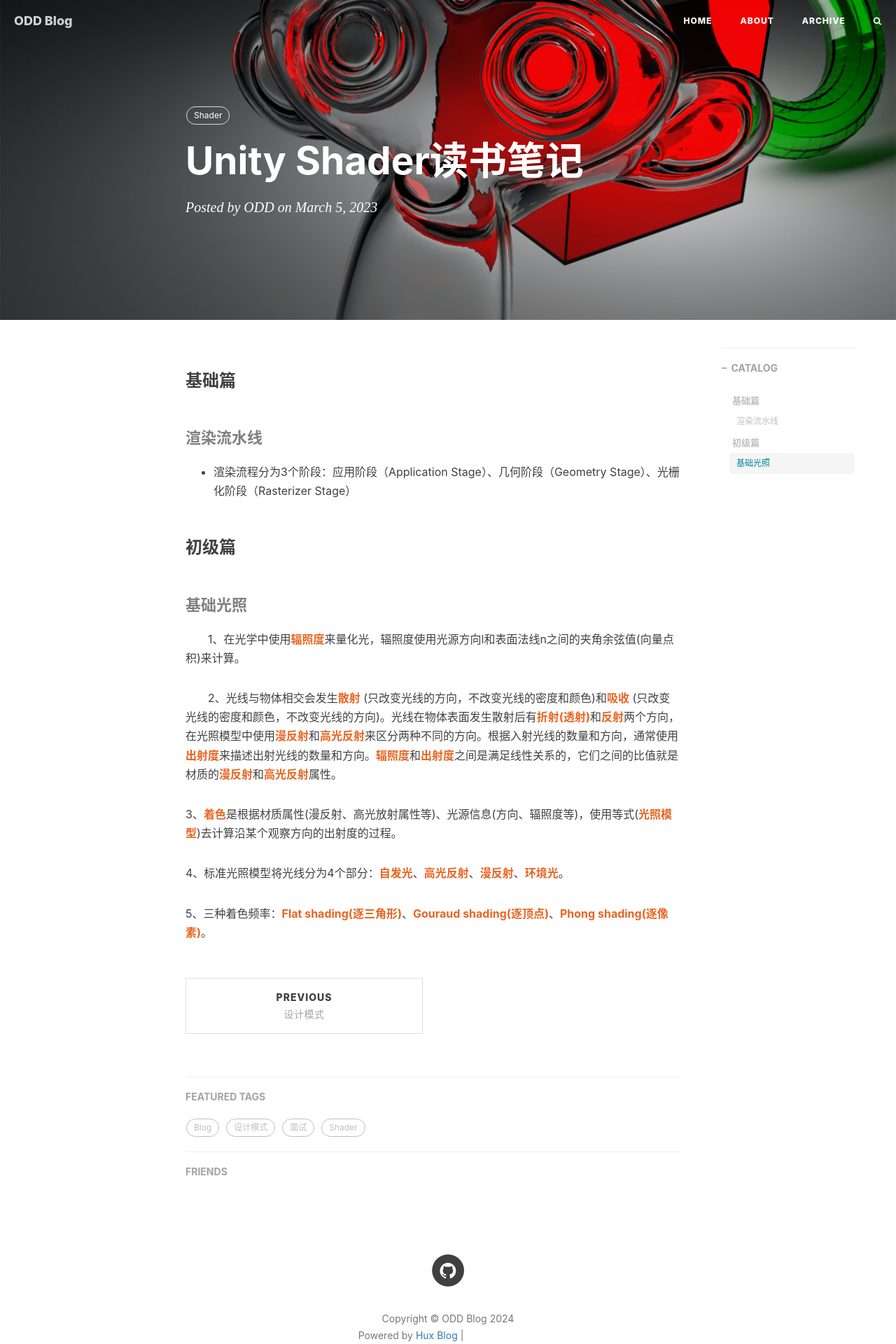
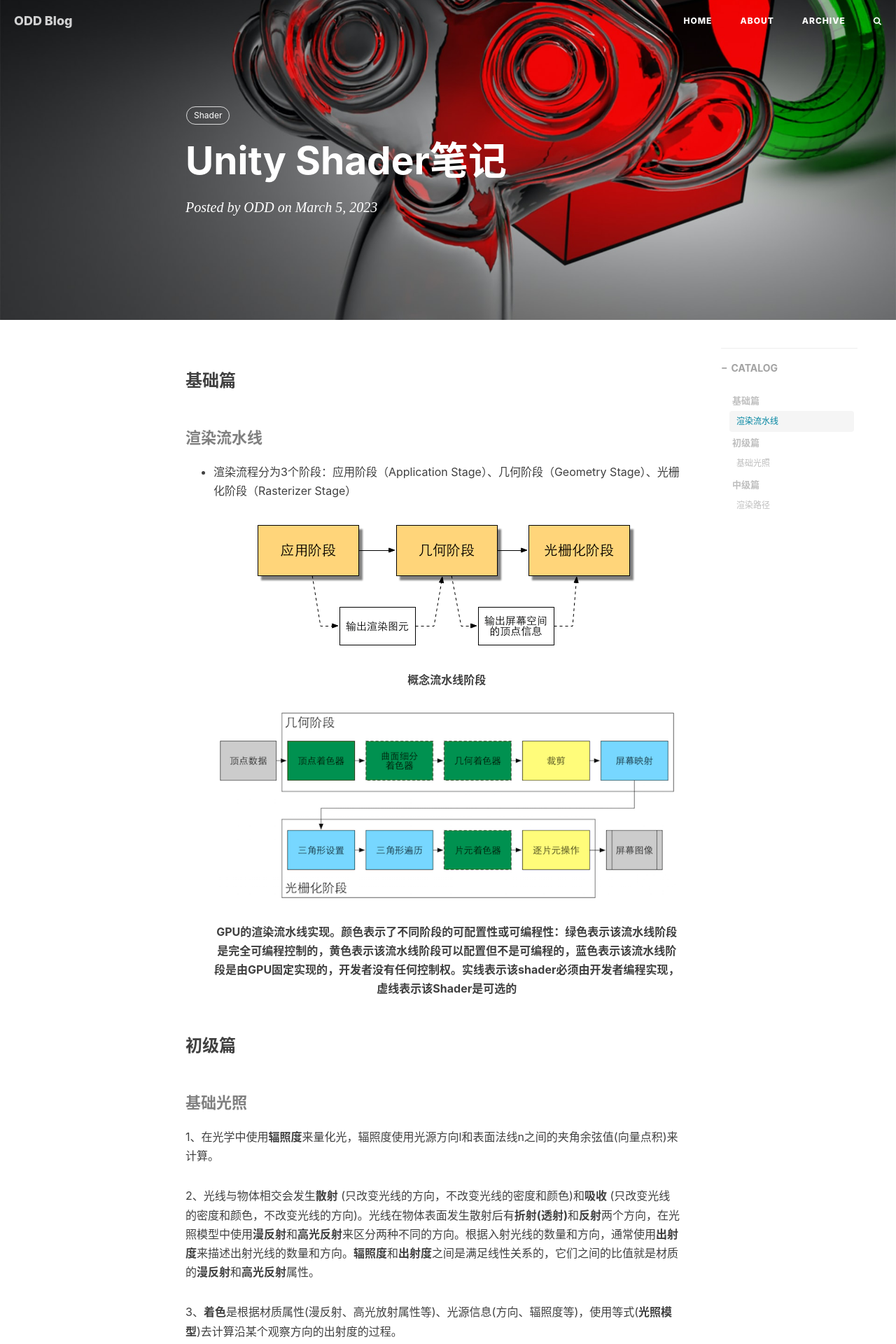
Before and after one commit to Clwury/clwury.github.io, a Jekyll site: the page built from _posts/2023-03-05-Unity Shader读书笔记.md, in a window 1280 px wide. Shown: the top 1920 px of the page at 70% size. Built offline with Jekyll 4.4.1, drawn with Linux system fonts in a browser that asks for light colours; nearby versions of some CDN libraries; comment, search, counter and statistics services are not loaded; some of the changed text lies outside the part shown; grey boxes are pictures that could not be loaded.

Commit message:
update blog post

```diff
--- a/_layouts/post.html
+++ b/_layouts/post.html
@@ -169,8 +169,8 @@
             margin-top : -0.1em;
         }
     }
-    strong {
+    /* strong {
         color: #ea6420;
-    }
+    } */
 </style>
 {% endif %}
--- a/_posts/2023-03-05-Unity Shader读书笔记.md
+++ b/_posts/2023-03-05-Unity Shader读书笔记.md
@@ -1,6 +1,6 @@
 ---
 layout: post
-title: Unity Shader读书笔记
+title: Unity Shader笔记
 subtitle:
 date: 2023-03-05 16:30:00
 author: ODD
@@ -15,18 +15,43 @@
 #### 渲染流水线
 
 * 渲染流程分为3个阶段：应用阶段（Application Stage）、几何阶段（Geometry Stage）、光栅化阶段（Rasterizer Stage）
-
+![概念流水线](/img/in-post/2023-03-05/概念流水线.png)
+**<center>概念流水线阶段</center>**
+![GPU流水线](/img/in-post/2023-03-05/GPU流水线.png)
+**<center>GPU的渲染流水线实现。颜色表示了不同阶段的可配置性或可编程性：绿色表示该流水线阶段是完全可编程控制的，黄色表示该流水线阶段可以配置但不是可编程的，蓝色表示该流水线阶段是由GPU固定实现的，开发者没有任何控制权。实线表示该shader必须由开发者编程实现，虚线表示该Shader是可选的</center>**
 
 ### 初级篇
 
 #### 基础光照
 
-&emsp;&emsp;1、在光学中使用**辐照度**来量化光，辐照度使用光源方向l和表面法线n之间的夹角余弦值(向量点积)来计算。
+1、在光学中使用**辐照度**来量化光，辐照度使用光源方向l和表面法线n之间的夹角余弦值(向量点积)来计算。
 
-&emsp;&emsp;2、光线与物体相交会发生**散射** (只改变光线的方向，不改变光线的密度和颜色)和**吸收** (只改变光线的密度和颜色，不改变光线的方向)。光线在物体表面发生散射后有**折射(透射)**和**反射**两个方向，在光照模型中使用**漫反射**和**高光反射**来区分两种不同的方向。根据入射光线的数量和方向，通常使用**出射度**来描述出射光线的数量和方向。**辐照度**和**出射度**之间是满足线性关系的，它们之间的比值就是材质的**漫反射**和**高光反射**属性。
+2、光线与物体相交会发生**散射** (只改变光线的方向，不改变光线的密度和颜色)和**吸收** (只改变光线的密度和颜色，不改变光线的方向)。光线在物体表面发生散射后有**折射(透射)**和**反射**两个方向，在光照模型中使用**漫反射**和**高光反射**来区分两种不同的方向。根据入射光线的数量和方向，通常使用**出射度**来描述出射光线的数量和方向。**辐照度**和**出射度**之间是满足线性关系的，它们之间的比值就是材质的**漫反射**和**高光反射**属性。
 
 3、**着色**是根据材质属性(漫反射、高光放射属性等)、光源信息(方向、辐照度等)，使用等式(**光照模型**)去计算沿某个观察方向的出射度的过程。
 
 4、标准光照模型将光线分为4个部分：**自发光**、**高光反射**、**漫反射**、**环境光**。
 
 5、三种着色频率：**Flat shading(逐三角形)**、**Gouraud shading(逐顶点)**、**Phong shading(逐像素)**。
+
+### 中级篇
+
+#### 渲染路径
+1、**前向渲染路径**、**延迟渲染路径**和~~顶点照明渲染路径~~
+
+2、**前向渲染路径**
+**Base Pass**: Tags { "LightMode"="ForwardBase" }, 计算一个逐像素的平行光以及所有逐顶点和SH光源
+**Additional Pass**: Tags { "LightMode"="ForwardAdd" }, 计算其他影响物体的逐像素光源，每个光源执行一次Pass
+
+3、**延迟渲染路径**
+主要包含2个Pass, 第一个Pass不进行光照计算, 通过深度缓冲计算可见片元信息存储到G缓冲区; 第二个Pass利用缓冲区中片元信息，如表面法线、视角方向、漫反射系数等进行光照计算
+
+4、**光源**
+4种光源类型：平行光、点光源、聚光灯和面光源
+常用光源属性：位置、方向、颜色、强度及衰减
+平行光没有位置和衰减的概念，光照强度不会随着距离发生改变
+
+5、**光照衰减**
+内部使用_LightTexture0的纹理计算光照衰减，(0,0)表示与光源位置重合的点的衰减值，(1,1)表示在光源空间中距离最远的点的衰减值。
+
+6、**阴影**
```
Also changed, not shown: img/in-post/2023-03-05/GPU流水线.png (added), img/in-post/2023-03-05/概念流水线.png (added).
